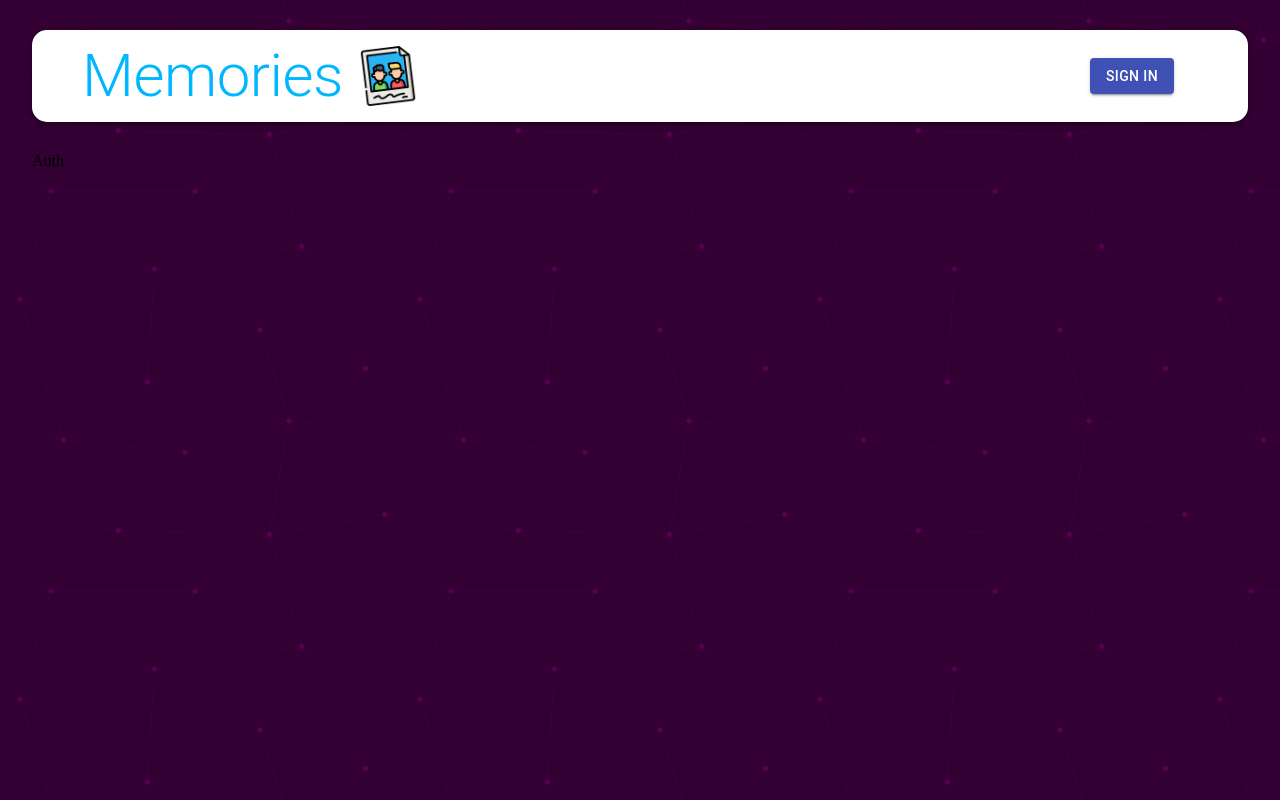
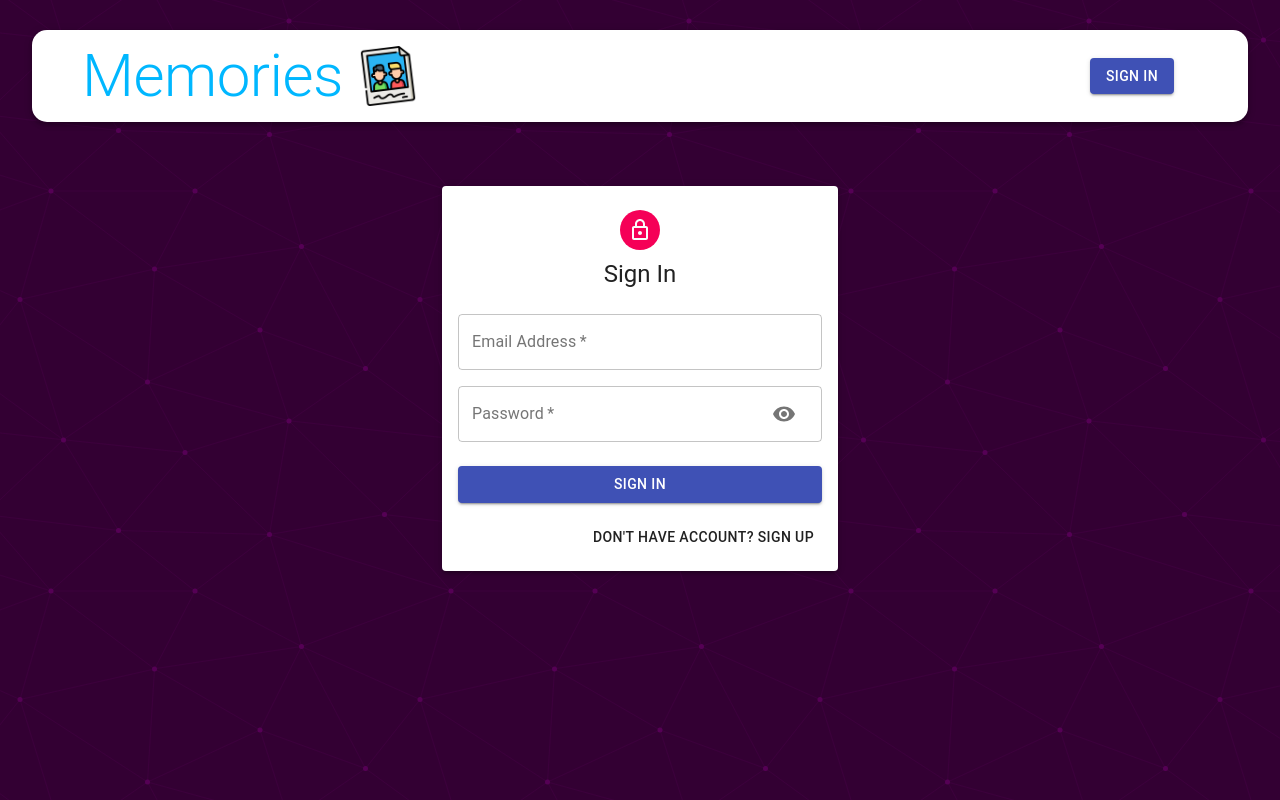
Before and after one commit to eltonwcm00/Memories, a React (Create React App) app in the folder client/: page /auth in a window 1280 px wide. Built offline with nearby package versions, Linux system fonts and the light colour scheme.

Commit message:
auth form

```diff
--- a/client/src/components/Auth/Auth.js
+++ b/client/src/components/Auth/Auth.js
@@ -1,11 +1,73 @@
-import React from 'react'
+import React, {useState} from 'react';
+import {Avatar, Button, Paper, Grid, Typography, Container, TextField} from '@material-ui/core';
+import LockOutlinedIcon from '@material-ui/icons/LockOutlined';
+
+import useStyles from './styles'
+import Input from './Input';
 
 const Auth = () => {
+
+    const classes = useStyles();
+    //visibility of password
+    const [showPassword, setShowPassword] = useState(false);
+    //sign up / sign in txt
+    const [isSignup, setIsSignup] = useState(false);
+
+    const handleSubmit = () => {
+
+    }
+
+    const handleChange = () => {
+
+    }
+
+    const switchMode = () => {
+        setIsSignup((prevIsSignup) => !prevIsSignup);
+        //reset it
+        handleShowPassword(false);
+    }
+
+    const handleShowPassword = () => setShowPassword( (prevShowPassword) => !prevShowPassword ); //if off, turn on, if on, turn off
+
     return (
-    <div>
-      Auth
-    </div>
-  )
+      <Container component="main" maxWidth="xs">
+        <Paper className={classes.paper} elevation={3}>
+          <Avatar className={classes.avatar}>
+            <LockOutlinedIcon />
+          </Avatar>
+          <Typography component="h1" variant="h5">{isSignup ? 'Sign Up' : 'Sign In'}</Typography>
+          <form className={classes.form} onSubmit={handleSubmit}>
+            <Grid container spacing={2}>
+              {
+                /* if it is signed up, show the form input 31:54 */
+                isSignup && (
+                  <>
+                    <Input name="firstName" label="First Name" handleChange={handleChange} half />
+                    <Input name="firstName" label="First Name" handleChange={handleChange} half />
+                  </>
+                )
+              }
+              <Input name="email" label="Email Address" handleChange={handleChange} type="email" />
+              {/*if icon is clicked (show pass), type of input field is "text", otherwise "password"*/}
+              <Input name="password" label="Password" handleChange={handleChange} type={showPassword ? "text" : "password"} handleShowPassword={handleShowPassword} />
+              {/*confirm field only will be shown in the sign up form, not sign in form*/}
+              {isSignup && <Input name="confirmPassword" label="Confirm Password" handleChange={handleChange} type="password" />}
+            </Grid>
+            <Button type="submit" fullWidth variant="contained" color="primary" className={classes.submit}>
+              {/*if it is in sign up form, show sign up button, otherwise sign in button is shown*/}
+              {isSignup ? 'Sign Up' : 'Sign In'}
+            </Button>
+            <Grid container justify="flex-end">
+              <Grid item>
+                <Button onClick={switchMode}>
+                  {isSignup ? 'Already have an account? Sign in' : "Don't have account? Sign up"}
+                </Button>
+              </Grid>
+            </Grid>
+          </form>
+        </Paper>
+      </Container>
+    )
 }
 
-export default Auth
+export default Auth;
--- /dev/null
+++ b/client/src/components/Auth/Input.js
@@ -0,0 +1,36 @@
+// Custom input
+
+import React from 'react';
+import { TextField, Grid, InputAdornment, IconButton } from '@material-ui/core';
+import Visibility from '@material-ui/icons/Visibility';
+import VisibilityOff from '@material-ui/icons/VisibilityOff';
+
+const Input = ({half, name, handleChange, label, autoFocus, type, handleShowPassword}) => { //some of the txt input will be 6, while other is set to be 12
+  return (
+    <Grid item xs={12} sm={half ? 6 : 12}>
+      <TextField
+          name = {name}
+          onChange = {handleChange}
+          variant="outlined"
+          required
+          fullWidth
+          label={label}
+          autoFocus={autoFocus}
+          type={type}
+          //hide || unhide passwords
+          InputProps={name === 'password' ? {  //if input type is 'password' and the eye icon is being clicked
+                                               //then show the visibility of password, otherwise visibility is off
+            endAdornment: (
+              <InputAdornment position="end">
+                <IconButton onClick={handleShowPassword}>
+                  {type === 'password' ? <Visibility /> : <VisibilityOff />}
+                </IconButton>
+              </InputAdornment>
+            ),
+          } : null}
+      />
+    </Grid>
+  )
+}
+
+export default Input;
--- a/client/src/components/Auth/styles.js
+++ b/client/src/components/Auth/styles.js
@@ -0,0 +1,30 @@
+import { makeStyles } from '@material-ui/core/styles';
+
+export default makeStyles((theme) => ({
+  paper: {
+    marginTop: theme.spacing(8),
+    display: 'flex',
+    flexDirection: 'column',
+    alignItems: 'center',
+    padding: theme.spacing(2),
+  },
+  root: {
+    '& .MuiTextField-root': {
+      margin: theme.spacing(1),
+    },
+  },
+  avatar: {
+    margin: theme.spacing(1),
+    backgroundColor: theme.palette.secondary.main,
+  },
+  form: {
+    width: '100%', // Fix IE 11 issue.
+    marginTop: theme.spacing(3),
+  },
+  submit: {
+    margin: theme.spacing(3, 0, 2),
+  },
+  googleButton: {
+    marginBottom: theme.spacing(2),
+  },
+}));
```
